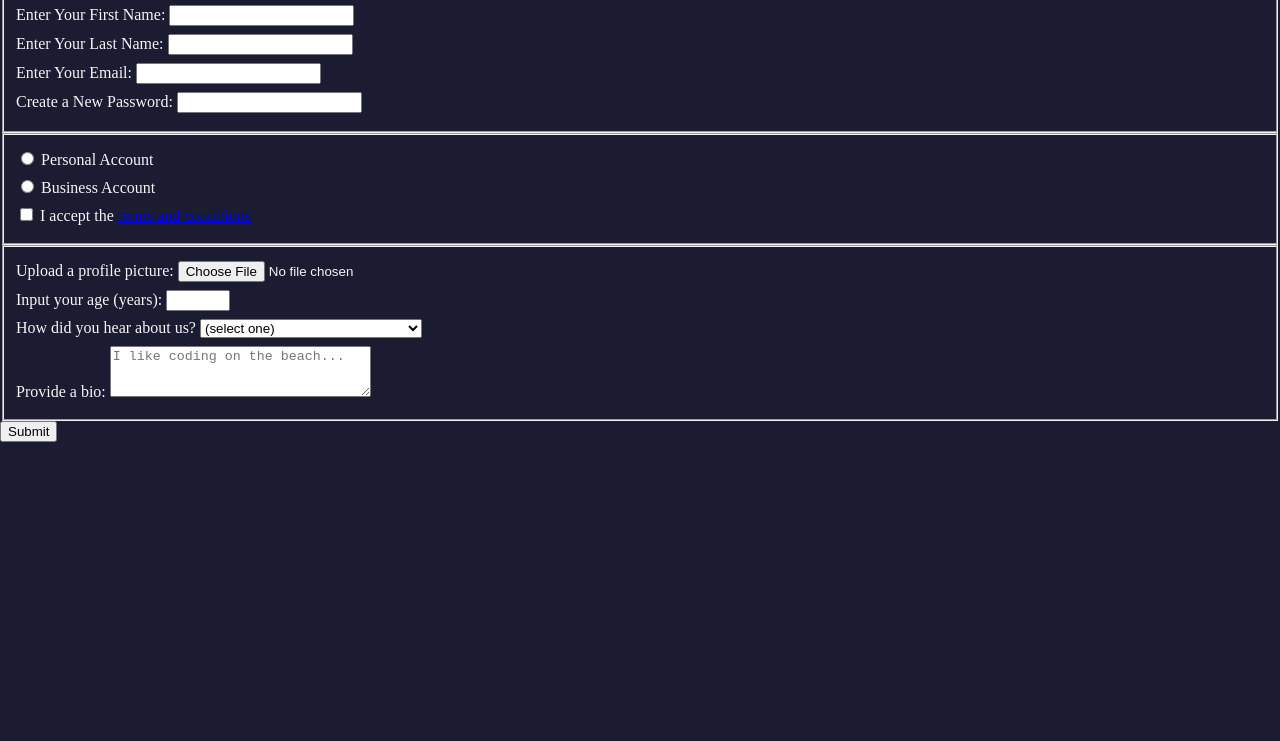
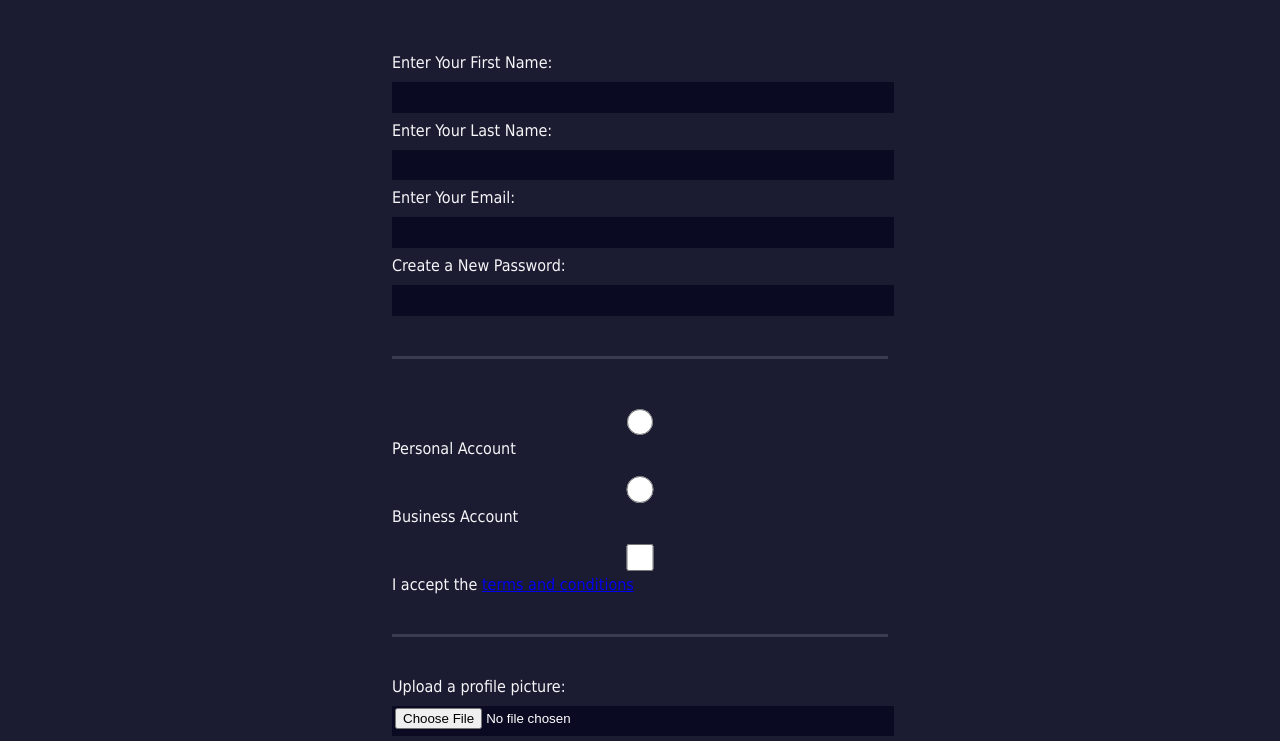
Before and after one commit to AhseomC/Registration-Form, a plain HTML site: page index.html in a window 1280 px wide. Shown: the part 124-865 px from the top of the page. Before the commit the page ends 821 px from the top, so only its background shows below. Drawn offline with Linux system fonts and the light colour scheme.

Commit message:
Update styles.css

```diff
--- a/styles.css
+++ b/styles.css
@@ -4,9 +4,69 @@ body {
   margin: 0;
   background-color: #1b1b32;
   color: #f5f6f7;
+  font-family: Tahoma;
+  font-size: 16px;
+}
+
+h1, p {
+  margin: 1em auto;
+  text-align: center;
+}
+
+form {
+  width: 60vw;
+  max-width: 500px;
+  min-width: 300px;
+  margin: 0 auto;
+  padding-bottom: 2em;
+}
+
+fieldset {
+  border: none;
+  padding: 2rem 0;
+  border-bottom: 3px solid #3b3b4f;
+}
+
+fieldset:last-of-type {
+  border-bottom: none;
 }
 
 label {
   display: block;
   margin: 0.5rem 0;
 }
+
+input,
+textarea,
+select {
+  margin: 10px 0 0 0;
+  width: 100%;
+  min-height: 2em;
+}
+
+input, textarea {
+  background-color: #0a0a23;
+  border: 1px solid #0a0a23;
+  color: #ffffff;
+}
+
+.inline {
+  width: unset;
+  margin: 0 0.5em 0 0;
+  vertical-align: middle;
+}
+
+input[type="submit"] {
+  display: block;
+  width: 60%;
+  margin: 1em auto;
+  height: 2em;
+  font-size: 1.1rem;
+  background-color: #3b3b4f;
+  border-color: white;
+  min-width: 300px;
+}
+
+input[type="file"] {
+  padding: 1px 2px;
+}
```
